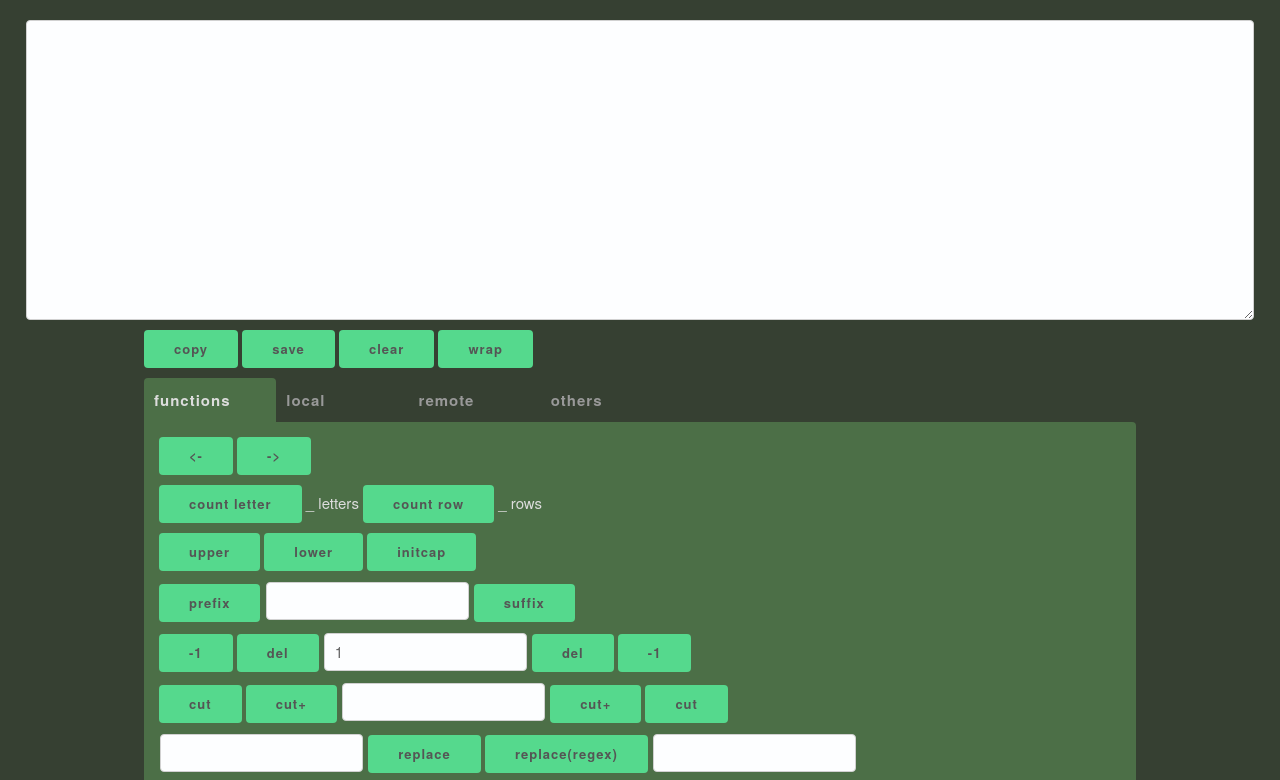
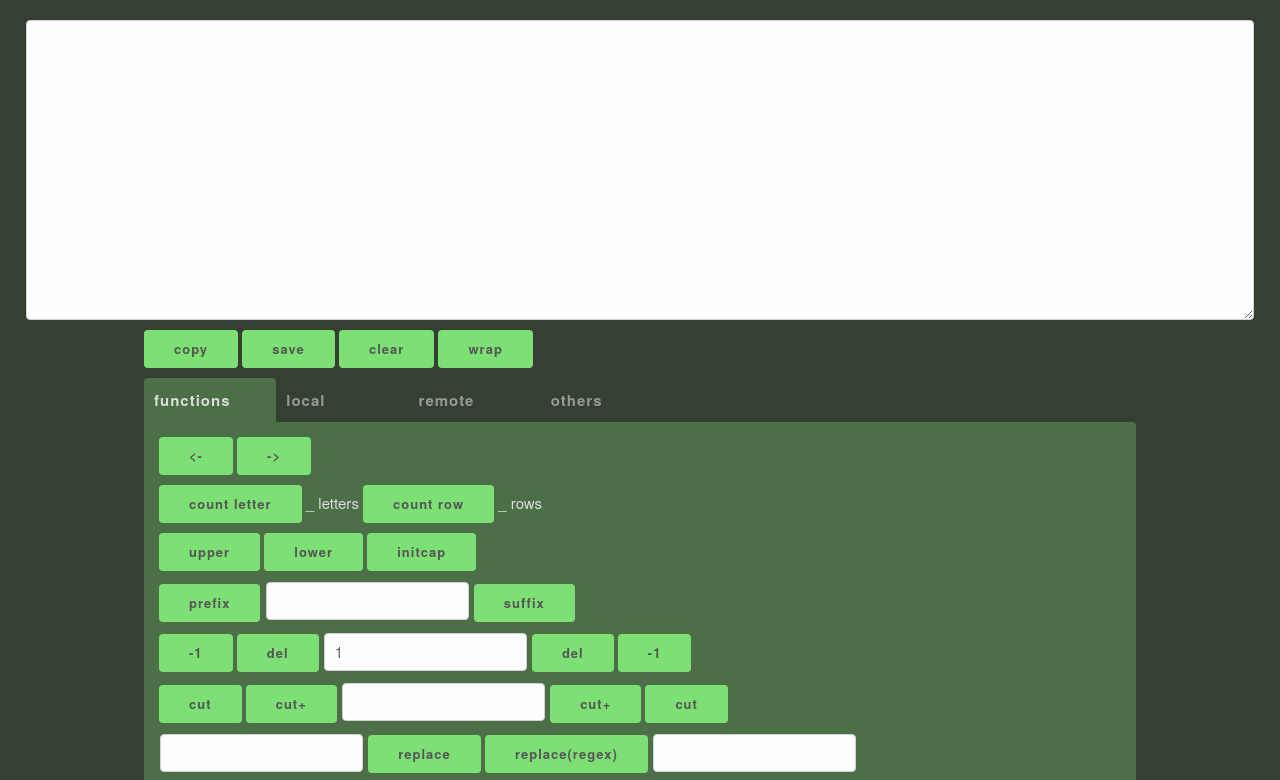
Before and after one commit to knz21/kaeru, a website: page index.html in a window 1280 px wide. Shown: the top 780 px of the page. Drawn offline with nearby package versions, Linux system fonts and the light colour scheme; no server answers.

Commit message:
button color

```diff
--- a/kaeru.css
+++ b/kaeru.css
@@ -21,13 +21,13 @@ button,
 .button {
     font-size: 13px;
     text-transform: none;
-    background-color: #55d98d;
+    background-color: #7de075;
     border: none;
 }
 
 button:hover,
 .button:hover {
-    background-color: #35d277;
+    background-color: #50d545;
 }
 
 span,
```
